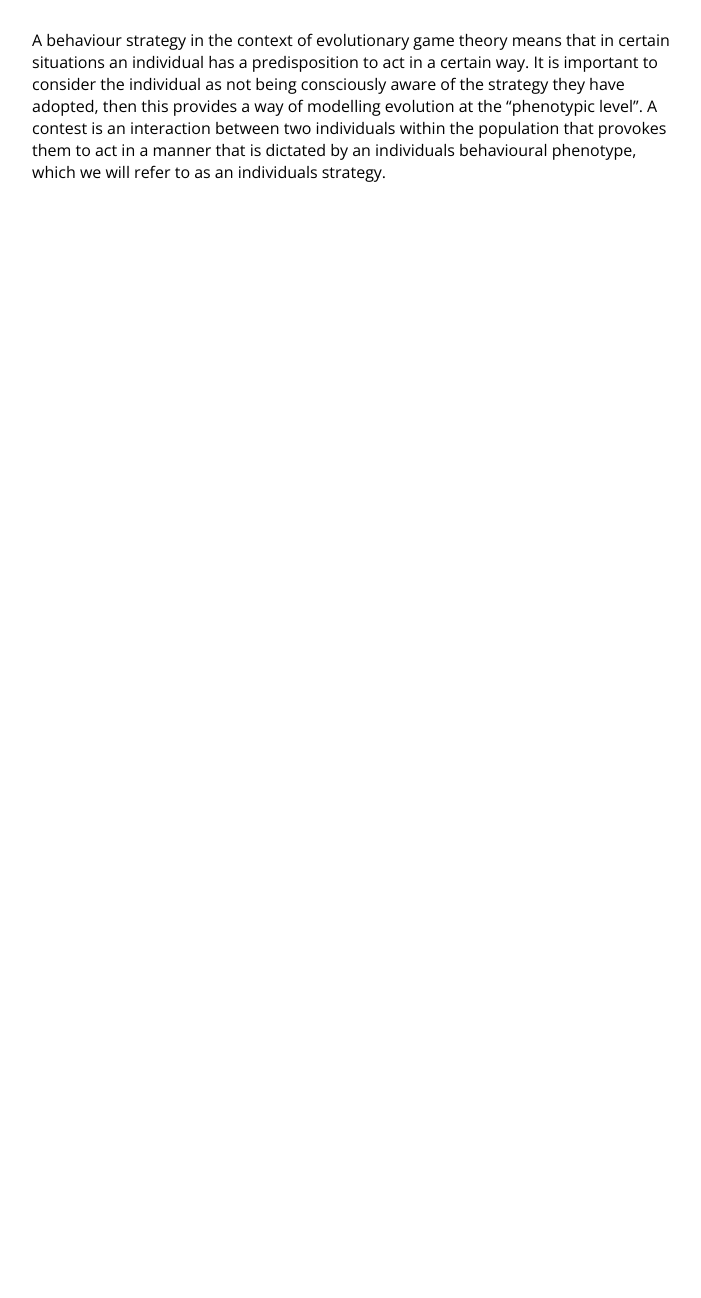
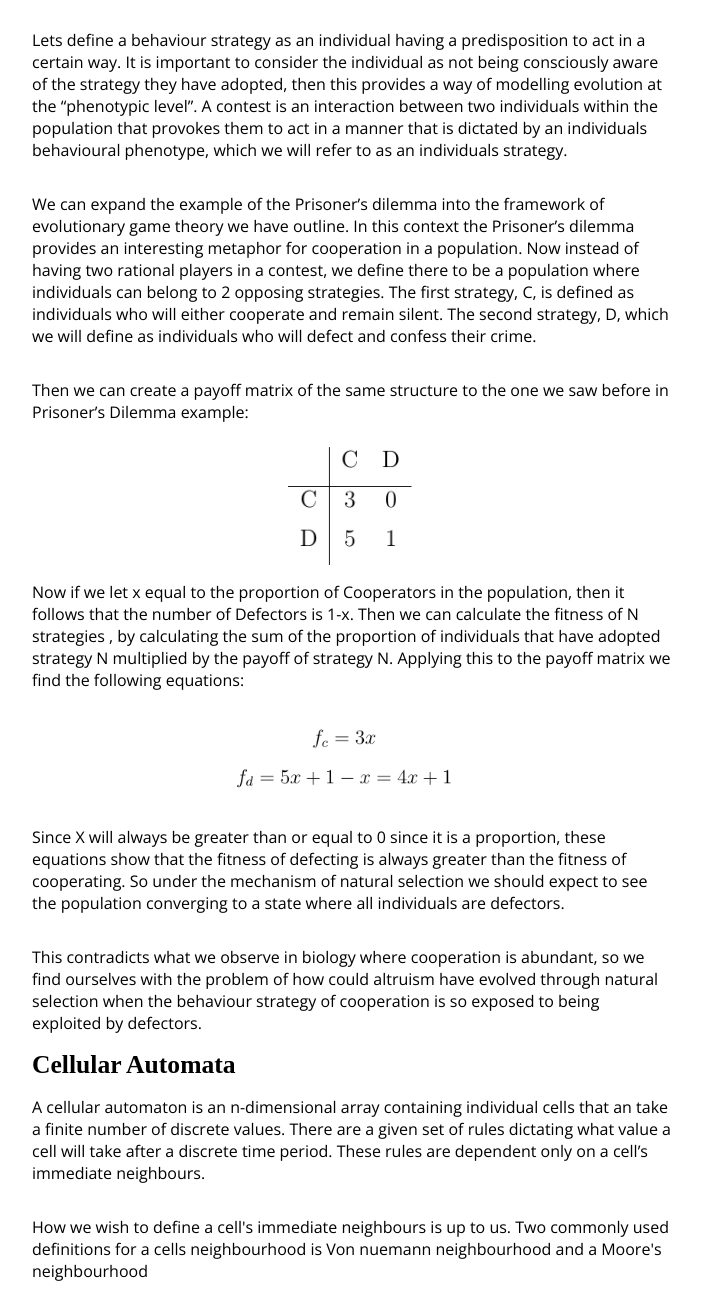
Before and after one commit to marklawrence97/Spatial-Games, a plain HTML site: page index.html in a window 1280 px wide. Shown: the part 1830-3128 px from the top of the page, without its empty margins (288-989 px from the left). Before the commit the page ends 2029 px from the top, so only its background shows below. Drawn offline with nearby package versions, Linux system fonts and the light colour scheme.

Commit message:
Add Cellular Automata Section

```diff
--- a/index.html
+++ b/index.html
@@ -30,7 +30,7 @@
                     <a href="#gameTheory">Evolutionary Game Theory</a>
                 </li>
                 <li>
-                    <a href="#dilemma">Cellular Automata</a>
+                    <a href="#cellularAutomata">Cellular Automata</a>
                 </li>
                 <li>
                     <a href="#dilemma">Evolutionary Spatial Games</a>
@@ -68,15 +68,57 @@
                 ering contests between rational decision makers, we suppose that each member of a
                 population assumes a behaviour strategy, then the success of a certain strategy will
                 depend on contests between members of the population.</p>
-            <p>A behaviour strategy in the context of evolutionary game theory means that
-                in certain situations an individual has a predisposition to act in a certain way.
+            <p>Lets define a behaviour strategy as an individual having a predisposition to act in a certain way.
                 It is important to consider the individual as not being consciously aware of the
                 strategy they have adopted, then this provides a way of modelling evolution at the
                 “phenotypic level”. A contest is an interaction
                 between two individuals within the population that provokes them to act in a manner
                 that is dictated by an individuals behavioural phenotype, which we will refer to as
                 an individuals strategy.
-                </p>
+            </p>
+            <p>
+                We can expand the example of the Prisoner’s dilemma into the framework of evolutionary
+                game theory we have outline. In this context the Prisoner’s dilemma provides an interesting
+                metaphor for cooperation in a population. Now instead of having two rational
+                players in a contest, we define there to be a population where individuals can belong
+                to 2 opposing strategies. The first strategy, C, is defined as individuals who will
+                either cooperate and remain silent. The second strategy, D, which we will define as
+                individuals who will defect and confess their crime.
+            </p>
+            <p>
+                Then we can create a payoff matrix of the same structure to the one we saw before in Prisoner’s Dilemma example:
+            </p>
+            <div class="figure">
+                <img src="images/cooperators.png" alt="Prisoners Dilemma Payoff Matrix" style="width: 20%;"/>
+            </div>
+            <p>
+                Now if we let x equal to the proportion of Cooperators in the population, then it follows that the number of Defectors is 1-x. Then we can calculate the fitness of N strategies , by calculating the sum of the proportion of individuals that have adopted strategy N multiplied by the payoff of strategy N. Applying this to the payoff matrix we find the following equations:
+            </p>
+            <div class="figure">
+                <img src="images/payoff.png" alt="Prisoners Dilemma Payoff Matrix" style="width: 50%;"/>
+            </div>
+            <p>
+                Since X will always be greater than or equal to 0 since it is a proportion, these equations show that the fitness of defecting is always greater than the fitness of cooperating. So under the mechanism of natural selection we should expect to see the population converging to a state where all individuals are defectors.
+            </p>
+            <p>
+                This contradicts what we observe in biology where cooperation is abundant, so we
+                find ourselves with the problem of how could altruism have evolved through natural
+                selection when the behaviour strategy of cooperation is so exposed to being exploited
+                by defectors.
+            </p>
+            <a name="cellularAutomata"></a>
+            <h2>Cellular Automata</h2>
+            <p>
+                A cellular automaton is an n-dimensional array containing individual cells that
+                an take a finite number of discrete values. There are a given set of rules dictating
+                what value a cell will take after a discrete time period. These rules are dependent
+                only on a cell’s immediate neighbours.
+            </p>
+            <p>
+                How we wish to define a cell's immediate neighbours is up to us. Two commonly used definitions for a cells neighbourhood is Von
+                nuemann neighbourhood and a Moore's neighbourhood
+            </p
+            >
         </div>
     </div>
 </div>
```
Also changed, not shown: images/cooperators.png (added), images/payoff.png (added).
